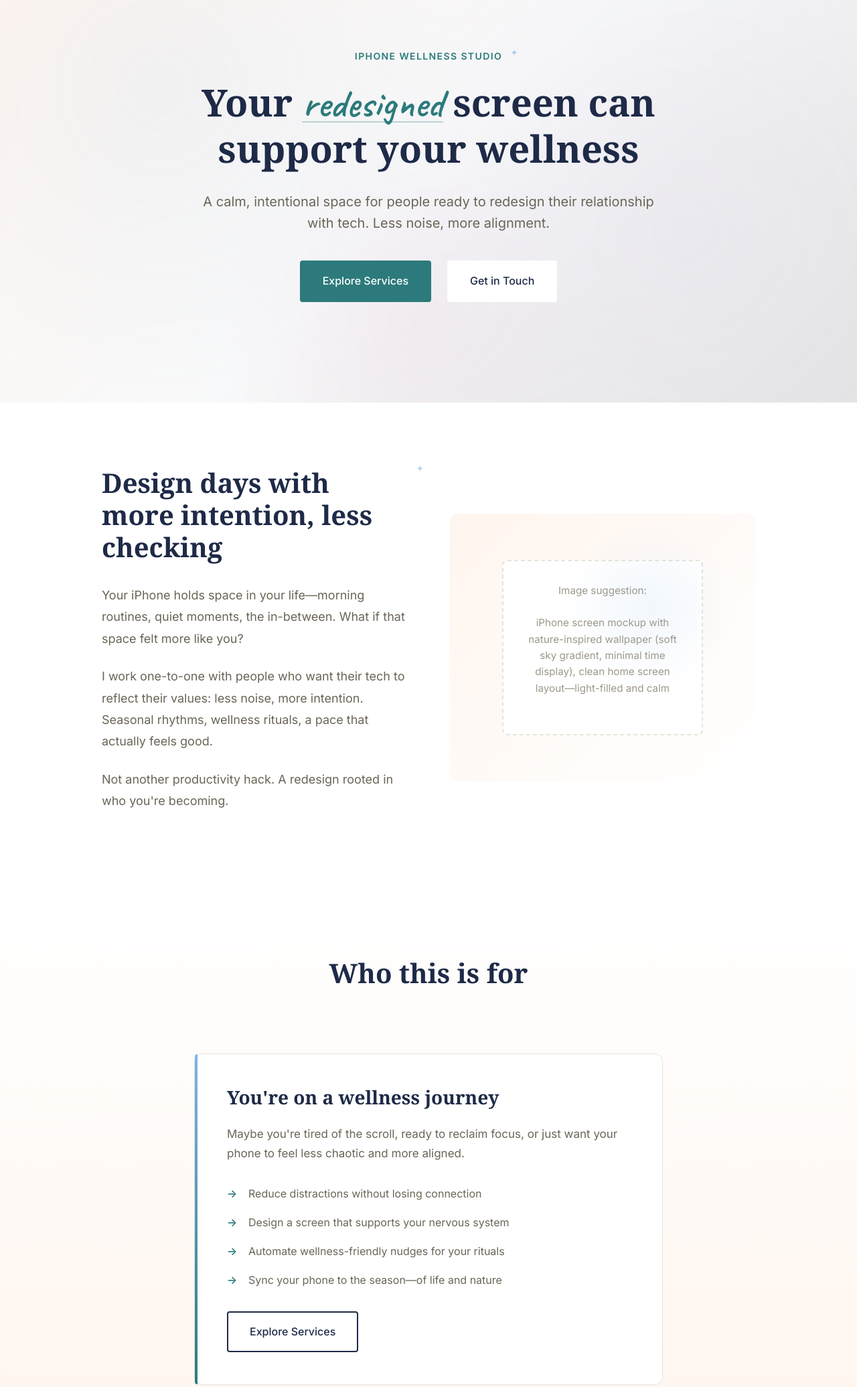
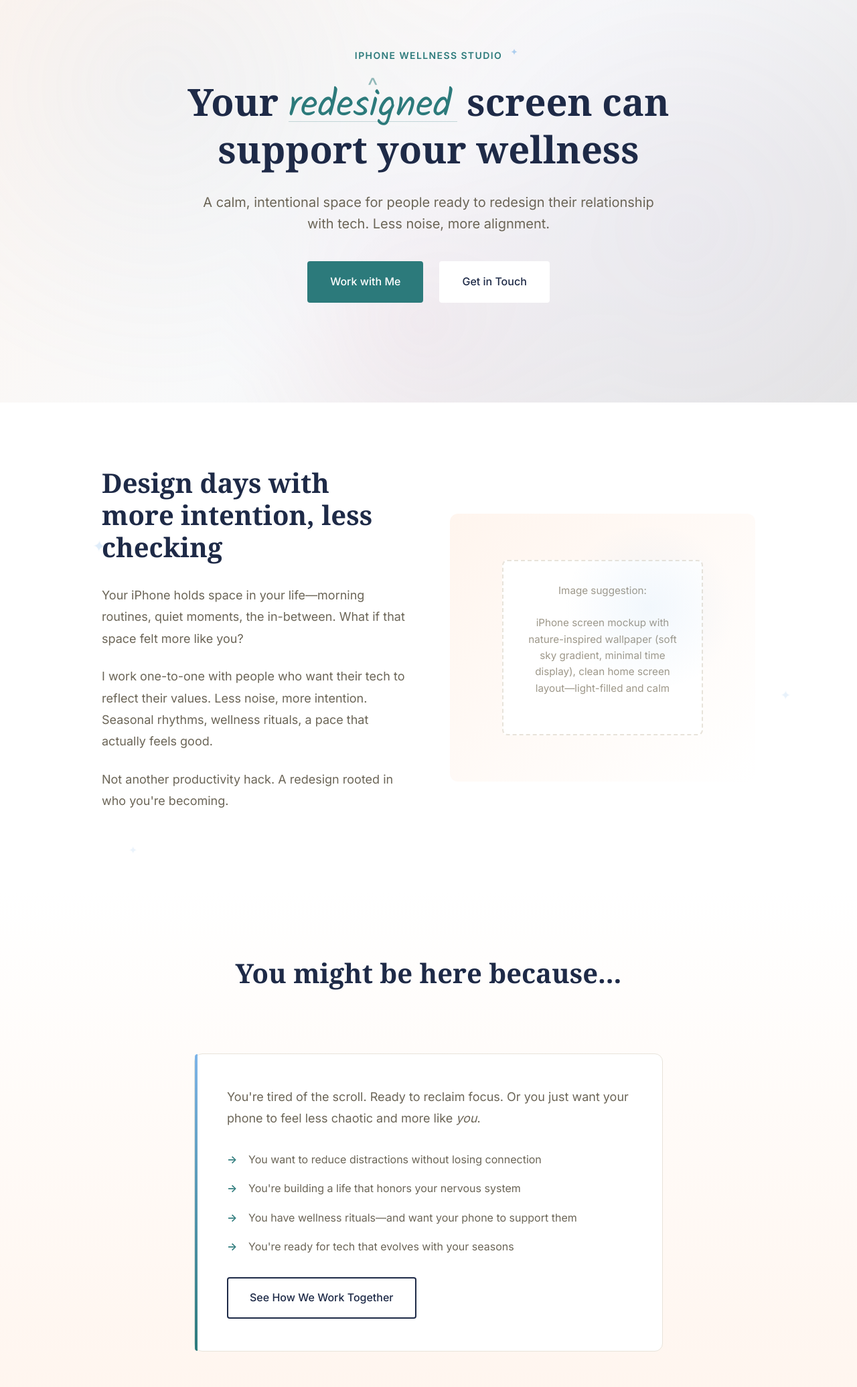
Before and after one commit to digitalwellnessdesign/io, a website: page index.html in a window 1280 px wide. Shown: the part 160-2231 px from the top of the page at 67% size. Drawn offline with Linux system fonts and the light colour scheme; a web font is replaced by a local one.

Commit message:
Updated index.html

```diff
--- a/index.html
+++ b/index.html
@@ -18,7 +18,7 @@
   <!-- Preconnect for Google Fonts -->
   <link rel="preconnect" href="https://fonts.googleapis.com">
   <link rel="preconnect" href="https://fonts.gstatic.com" crossorigin>
-  <link href="https://fonts.googleapis.com/css2?family=Inter:wght@400;500;600&family=Caveat:wght@400;600&display=swap" rel="stylesheet">
+  <link href="https://fonts.googleapis.com/css2?family=Inter:wght@400;500;600&family=Kalam:wght@400;700&display=swap" rel="stylesheet">
 
   <!-- Styles -->
   <link rel="stylesheet" href="/styles/global.css">
@@ -110,23 +110,135 @@
     }
 
     .handwritten {
-      font-family: 'Caveat', cursive;
-      font-weight: 600;
+      font-family: 'Kalam', cursive;
+      font-weight: 400;
       color: var(--deep-teal);
-      font-size: 3.75rem;
+      font-size: 3.5rem;
       position: relative;
       display: inline-block;
+      padding-right: 0.15em;
+    }
+
+    .handwritten::before {
+      content: '^';
+      position: absolute;
+      top: -0.5em;
+      left: 50%;
+      transform: translateX(-50%);
+      font-size: 0.6em;
+      color: var(--deep-teal);
+      opacity: 0.5;
+      font-family: 'Inter', sans-serif;
+      font-weight: 400;
     }
 
     .handwritten::after {
       content: '';
       position: absolute;
-      bottom: 0.1em;
+      bottom: 0.15em;
       left: 0;
       right: 0;
-      height: 2px;
+      height: 1px;
       background: var(--deep-teal);
-      opacity: 0.3;
+      opacity: 0.25;
+    }
+
+    /* Hand-drawn star accents */
+    .star-accent {
+      position: relative;
+    }
+
+    .star-accent::after {
+      content: '✦';
+      position: absolute;
+      font-size: 0.7em;
+      color: var(--sky-blue);
+      opacity: 0.4;
+      animation: twinkle 3s ease-in-out infinite;
+    }
+
+    .star-accent-1::after {
+      top: -0.3em;
+      right: -0.8em;
+    }
+
+    .star-accent-2::after {
+      bottom: -0.2em;
+      left: -0.9em;
+    }
+
+    .star-accent-3::after {
+      top: 0.1em;
+      right: -0.7em;
+    }
+
+    @keyframes twinkle {
+      0%, 100% { opacity: 0.4; }
+      50% { opacity: 0.7; }
+    }
+
+    @media (prefers-reduced-motion: reduce) {
+      .star-accent::after { animation: none; }
+    }
+
+    /* Floating decorative stars */
+    .floating-stars {
+      position: absolute;
+      width: 100%;
+      height: 100%;
+      pointer-events: none;
+      overflow: hidden;
+    }
+
+    .floating-star {
+      position: absolute;
+      color: var(--sky-blue);
+      opacity: 0.15;
+      font-size: 1.5rem;
+      animation: float-drift 20s ease-in-out infinite;
+    }
+
+    .floating-star:nth-child(1) {
+      top: 15%;
+      left: 10%;
+      animation-delay: 0s;
+    }
+
+    .floating-star:nth-child(2) {
+      top: 45%;
+      right: 8%;
+      animation-delay: 3s;
+      font-size: 1.2rem;
+    }
+
+    .floating-star:nth-child(3) {
+      bottom: 20%;
+      left: 15%;
+      animation-delay: 6s;
+      font-size: 1rem;
+    }
+
+    @keyframes float-drift {
+      0%, 100% {
+        transform: translate(0, 0) rotate(0deg);
+        opacity: 0.15;
+      }
+      25% {
+        transform: translate(10px, -10px) rotate(5deg);
+        opacity: 0.25;
+      }
+      50% {
+        transform: translate(-5px, -20px) rotate(-3deg);
+        opacity: 0.2;
+      }
+      75% {
+        transform: translate(-15px, -10px) rotate(4deg);
+        opacity: 0.18;
+      }
+    }
+
+    @media (prefers-reduced-motion: reduce) {
+      .floating-star { animation: none; }
     }
 
     .home-hero .hero-subtitle {
@@ -265,12 +377,6 @@
       height: 100%;
       background: linear-gradient(180deg, var(--sky-blue) 0%, var(--deep-teal) 100%);
       border-radius: 12px 0 0 12px;
-    }
-
-    .audience-card h3 {
-      font-size: 1.75rem;
-      color: var(--midnight);
-      margin-bottom: var(--space-3);
     }
 
     .audience-card p {
@@ -713,7 +819,7 @@
       }
 
       .handwritten {
-        font-size: 2.75rem;
+        font-size: 2.5rem;
       }
 
       .editorial-grid {
@@ -765,7 +871,7 @@
       }
 
       .handwritten {
-        font-size: 2.25rem;
+        font-size: 2rem;
       }
 
       .hero-eyebrow {
@@ -809,19 +915,24 @@
       <h1>Your <span class="handwritten">redesigned</span> screen can support your wellness</h1>
       <p class="hero-subtitle">A calm, intentional space for people ready to redesign their relationship with tech. Less noise, more alignment.</p>
       <div class="hero-cta-group">
-        <a href="/services.html" class="btn btn-teal">Explore Services</a>
+        <a href="/services.html" class="btn btn-teal">Work with Me</a>
         <a href="/contact.html" class="btn btn-light">Get in Touch</a>
       </div>
     </div>
   </section>
 
   <!-- Editorial Intro -->
-  <section class="editorial-intro">
+  <section class="editorial-intro" style="position: relative;">
+    <div class="floating-stars">
+      <div class="floating-star">✦</div>
+      <div class="floating-star">✦</div>
+      <div class="floating-star">✦</div>
+    </div>
     <div class="editorial-grid">
       <div class="editorial-text">
-        <h2 class="sparkle-accent">Design days with more intention, less checking</h2>
+        <h2 class="star-accent-2">Design days with more intention, less checking</h2>
         <p>Your iPhone holds space in your life—morning routines, quiet moments, the in-between. What if that space felt more like you?</p>
-        <p>I work one-to-one with people who want their tech to reflect their values: less noise, more intention. Seasonal rhythms, wellness rituals, a pace that actually feels good.</p>
+        <p>I work one-to-one with people who want their tech to reflect their values. Less noise, more intention. Seasonal rhythms, wellness rituals, a pace that actually feels good.</p>
         <p>Not another productivity hack. A redesign rooted in who you're becoming.</p>
       </div>
       <div class="editorial-visual">
@@ -835,18 +946,17 @@
   <!-- Audience Section -->
   <section class="dual-audience">
     <div class="audience-container">
-      <h2>Who this is for</h2>
+      <h2 class="star-accent-1">You might be here because...</h2>
       <div class="audience-cards">
         <div class="audience-card">
-          <h3>You're on a wellness journey</h3>
-          <p>Maybe you're tired of the scroll, ready to reclaim focus, or just want your phone to feel less chaotic and more aligned.</p>
+          <p style="font-size: 1.125rem; line-height: 1.8; margin-bottom: var(--space-4);">You're tired of the scroll. Ready to reclaim focus. Or you just want your phone to feel less chaotic and more like <em>you</em>.</p>
           <ul>
-            <li>Reduce distractions without losing connection</li>
-            <li>Design a screen that supports your nervous system</li>
-            <li>Automate wellness-friendly nudges for your rituals</li>
-            <li>Sync your phone to the season—of life and nature</li>
+            <li>You want to reduce distractions without losing connection</li>
+            <li>You're building a life that honors your nervous system</li>
+            <li>You have wellness rituals—and want your phone to support them</li>
+            <li>You're ready for tech that evolves with your seasons</li>
           </ul>
-          <a href="/services.html" class="btn btn-outline-dark">Explore Services</a>
+          <a href="/services.html" class="btn btn-outline-dark">See How We Work Together</a>
         </div>
       </div>
     </div>
@@ -856,7 +966,7 @@
   <section class="comparison-section">
     <div class="comparison-container">
       <div class="comparison-header">
-        <h2>Ways to change your relationship with your iPhone</h2>
+        <h2 class="star-accent-3">Ways to change your relationship with your iPhone</h2>
       </div>
 
       <table class="comparison-table">
@@ -920,7 +1030,7 @@
         </tbody>
       </table>
 
-      <p class="comparison-caption">This work is designed for people who are ready for change, and discovering what they want to move toward.</p>
+      <p class="comparison-caption">This work is for people who are ready for change—and discovering what they want to move toward, not just what they're trying to avoid.</p>
     </div>
   </section>
 
@@ -957,7 +1067,7 @@
   <!-- Nature + Tech Philosophy -->
   <section class="nature-tech">
     <div class="nature-tech-content">
-      <h2>Aligned with nature. Designed for life.</h2>
+      <h2 class="star-accent-1">Aligned with nature. Designed for life.</h2>
       <p>I take a seasonal, intentional approach to iPhone wellness. Your screen should shift as you do—honoring your rhythms, your environment, the light outside your window.</p>
       <p>Small, thoughtful changes. Real, sustainable shifts.</p>
 
@@ -985,7 +1095,7 @@
   <!-- Email Capture -->
   <section class="email-capture">
     <div class="capture-content">
-      <h2>Start your seasonal redesign</h2>
+      <h2 class="star-accent-2">Start your seasonal redesign</h2>
       <p>Download the free printable guide with tips to align your iPhone with this season of your life—and the one outside your window.</p>
 
       <form action="https://example.com/EMAIL-SIGNUP" method="post" class="capture-form">
@@ -994,7 +1104,7 @@
         <button type="submit">Send Me the Guide</button>
       </form>
 
-      <p class="form-note">Join the list for the free guide plus seasonal tips (sent quarterly, never spammy).</p>
+      <p class="form-note">Join for the free guide plus seasonal tips (sent quarterly, never spammy).</p>
     </div>
   </section>
 
```
